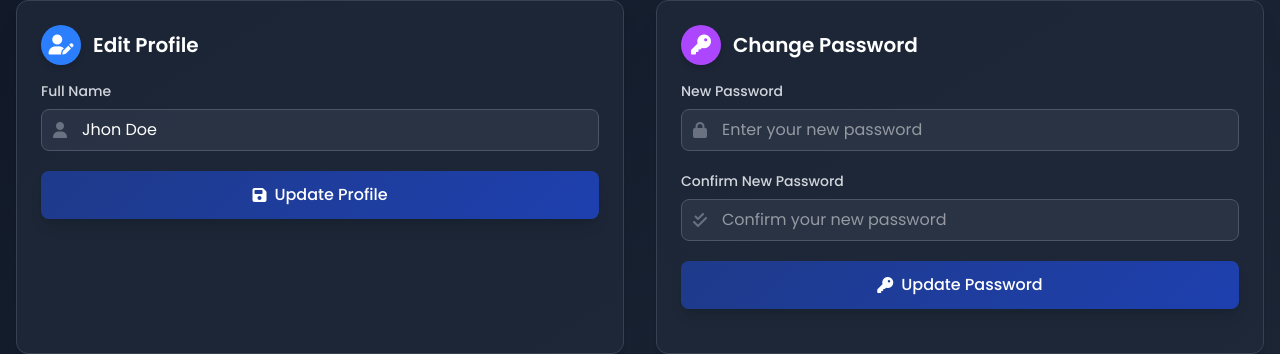
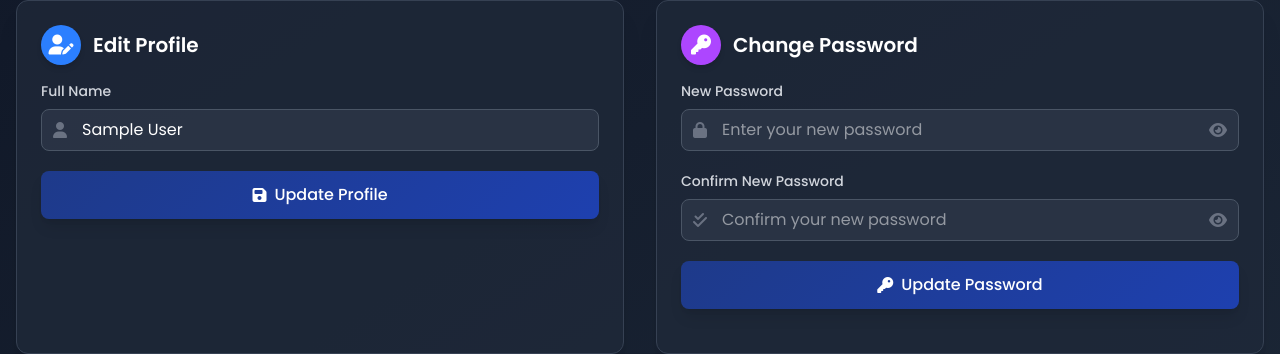
Before and after one commit to fallennsyahid/contact-management, a React (Vite) app: page /profile in a window 1280 px wide. Shown: the part 148-502 px from the top of the page. Built offline with nearby package versions, Linux system fonts and the light colour scheme; no server answers; sample sign-in values are in the browser's storage.

Commit message:
update several function

```diff
--- a/src/App.jsx
+++ b/src/App.jsx
@@ -1,45 +1,52 @@
 import "./App.css";
 import "./main.css";
-import { Routes, Route, Router } from "react-router-dom";
+import { Routes, Route, Navigate } from "react-router-dom";
 import LoginPage from "./pages/Login";
 import RegisterPage from "./pages/Register";
 import PrivateRoute from "./router/PrivateRoute";
 import Dashboard from "./pages/Dashboard";
 import Profile from "./pages/Profile";
 import CreateContact from "./pages/CreateContact";
-import { Toaster } from "react-hot-toast";
 import DetailContact from "./pages/DetailContact";
 import EditContact from "./pages/EditContact";
 import AddAddress from "./pages/AddAddress";
 import EditAddress from "./pages/EditAddress";
 import NotFound404 from "./pages/404";
 import ServerError5xx from "./pages/5xx";
+import { Toaster } from "react-hot-toast";
+import { useAuth } from "./stores/Auth";
+import Loading from "./components/Loading";
 
 function App() {
+  const { loading } = useAuth();
+
+  if (loading) return <Loading />;
+
   return (
     <>
       <Toaster position="top-right" reverseOrder={false} />
 
       <Routes>
-        <Route path="/" element={<LoginPage />} />
+        <Route path="/" element={<Navigate to="/dashboard" />} />
+
+        <Route path="/dashboard" element={<Dashboard />} />
+
+        <Route path="/login" element={<LoginPage />} />
         <Route path="/register" element={<RegisterPage />} />
+
+        <Route element={<PrivateRoute />}>
           <Route path="/profile" element={<Profile />} />
           <Route path="/create-contact" element={<CreateContact />} />
           <Route path="/detail-contact" element={<DetailContact />} />
           <Route path="/edit-contact" element={<EditContact />} />
           <Route path="/add-address" element={<AddAddress />} />
           <Route path="/edit-address" element={<EditAddress />} />
+        </Route>
+
         <Route path="/404" element={<NotFound404 />} />
         <Route path="/5xx" element={<ServerError5xx />} />
 
-        <Route
-          path="/dashboard"
-          element={
-            <PrivateRoute>
-              <Dashboard />
-            </PrivateRoute>
-          }
-        />
+        <Route path="*" element={<NotFound404 />} />
       </Routes>
     </>
   );
--- a/src/components/CreateContactCard.jsx
+++ b/src/components/CreateContactCard.jsx
@@ -1,9 +1,28 @@
-import { Link } from "react-router-dom";
+import { Link, useNavigate } from "react-router-dom";
+import Swal from "sweetalert2";
 
-export default function CreateContactCard() {
+export default function CreateContactCard({ isLoggedIn }) {
+  const navigate = useNavigate();
+  const handleClick = () => {
+    if (!isLoggedIn) {
+      Swal.fire({
+        icon: "warning",
+        title: "Oops..",
+        text: "Login to add an address.",
+        confirmButtonText: "OK",
+        confirmButtonColor: "#CC0000",
+      });
+      return;
+    }
+    navigate("/create-contact");
+  };
+
   return (
-    <div className="bg-gray-800/80 rounded-xl overflow-hidden border-2 border-dashed border-gray-700 transition-all duration-300 ease-in-out hover:-translate-y-1 hover:shadow-xl">
-      <Link to="/create-contact" className="block p-6 h-full">
+    <div
+      onClick={handleClick}
+      className="bg-gray-800/80 cursor-pointer rounded-xl overflow-hidden border-2 border-dashed border-gray-700 transition-all duration-300 ease-in-out hover:-translate-y-1 hover:shadow-xl"
+    >
+      {/* <Link to="/create-contact" className="block p-6 h-full"> */}
       <div className="flex flex-col items-center justify-center h-full text-center">
         <div className="w-20 h-20 bg-gradient rounded-full flex justify-center items-center mb-5 shadow-lg transform transition-transform duration-300 hover:scale-110">
           <i className="fa-solid fa-user-plus text-3xl text-white"></i>
@@ -13,7 +32,7 @@ export default function CreateContactCard() {
         </h1>
         <p className="text-gray-300">Add a new contact to your list</p>
       </div>
-      </Link>
+      {/* </Link> */}
     </div>
   );
 }
--- /dev/null
+++ b/src/components/Loading.jsx
@@ -0,0 +1,5 @@
+const Loading = () => {
+  return <div className="loader"></div>;
+};
+
+export default Loading;
--- a/src/components/Navbar.jsx
+++ b/src/components/Navbar.jsx
@@ -3,7 +3,7 @@ import { Link } from "react-router-dom";
 import { useAuth } from "../stores/Auth";
 
 export default function Navbar() {
-  const { logout } = useAuth();
+  const { user, logout } = useAuth();
 
   return (
     <header className="bg-gradient shadow-lg">
@@ -17,6 +17,8 @@ export default function Navbar() {
         </Link>
         <nav>
           <ul className="flex space-x-6">
+            {user ? (
+              <>
                 <li>
                   <Link
                     to="/profile"
@@ -35,6 +37,18 @@ export default function Navbar() {
                     <span>Logout</span>
                   </button>
                 </li>
+              </>
+            ) : (
+              <li>
+                <Link
+                  to="/login"
+                  className="text-gray-100 hover:text-white flex items-center transition-colors duration-200"
+                >
+                  <i className="fas fa-user-circle mr-2"></i>
+                  <span>Login</span>
+                </Link>
+              </li>
+            )}
           </ul>
         </nav>
       </div>
--- a/src/components/SearchForm.jsx
+++ b/src/components/SearchForm.jsx
@@ -44,6 +44,10 @@ export default function SearchForm() {
         ref={searchFormRef}
         className="mt-4"
         style={{
+          maxHeight: "0px",
+          opacity: 0,
+          marginTop: 0,
+          overflow: "hidden",
           transition:
             "max-height 0.3s ease-in-out, opacity 0.3s ease-in-out, margin 0.3s ease-in-out",
         }}
--- a/src/main.css
+++ b/src/main.css
@@ -11,3 +11,28 @@ input[type="number"]::-webkit-inner-spin-button {
   appearance: none;
   margin: 0;
 }
+
+.loader {
+  width: 15px;
+  aspect-ratio: 1;
+  border-radius: 50%;
+  animation: l5 1s infinite linear alternate;
+}
+@keyframes l5 {
+  0% {
+    box-shadow: 20px 0 #000, -20px 0 #0002;
+    background: #000;
+  }
+  33% {
+    box-shadow: 20px 0 #000, -20px 0 #0002;
+    background: #0002;
+  }
+  66% {
+    box-shadow: 20px 0 #0002, -20px 0 #000;
+    background: #0002;
+  }
+  100% {
+    box-shadow: 20px 0 #0002, -20px 0 #000;
+    background: #000;
+  }
+}
--- a/src/pages/Profile.jsx
+++ b/src/pages/Profile.jsx
@@ -1,7 +1,13 @@
+import { useState } from "react";
 import Footer from "../components/Footer";
 import Navbar from "../components/Navbar";
+import { useAuth } from "../stores/Auth";
 
 export default function Profile() {
+  const { user } = useAuth();
+
+  const [showNewPassword, setShowNewPassword] = useState(false);
+  const [showConfirmPassword, setShowConfirmPassword] = useState(false);
   return (
     <>
       <Navbar />
@@ -12,7 +18,6 @@ export default function Profile() {
         </div>
 
         <div className="grid grid-cols-1 md:grid-cols-2 gap-8">
-          {/* Form 1: Edit Name */}
           <div className="bg-gray-800/80 border border-gray-700 rounded-xl shadow-xl overflow-hidden transition-all duration-300 ease-in-out hover:-translate-y-1">
             <div className="p-6">
               <div className="flex items-center mb-4">
@@ -24,6 +29,7 @@ export default function Profile() {
                 </h2>
               </div>
 
+              {/* Form 1: Edit Name */}
               <form>
                 <div className="mb-5">
                   <label
@@ -41,7 +47,7 @@ export default function Profile() {
                       name="name"
                       id="name"
                       placeholder="Enter your full name"
-                      value="Jhon Doe"
+                      value={user.displayName}
                       required
                       className="w-full pl-10 pr-3 py-2 bg-gray-700/50 border border-gray-600 text-white rounded-lg focus:outline-none focus:ring-2 focus:ring-blue-500 focus:border-blue-500 transition-all duration-200"
                     />
@@ -84,8 +90,18 @@ export default function Profile() {
                     <div className="absolute inset-y-0 left-0 pl-3 flex items-center pointer-events-auto">
                       <i className="fa-solid fa-lock text-gray-500"></i>
                     </div>
+                    <div
+                      className="absolute inset-y-0 right-0 pr-3 flex items-center cursor-pointer"
+                      onClick={() => setShowNewPassword((prev) => !prev)}
+                    >
+                      <i
+                        className={`fas ${
+                          showNewPassword ? "fa-eye-slash" : "fa-eye"
+                        } text-gray-500`}
+                      ></i>
+                    </div>
                     <input
-                      type="text"
+                      type={showNewPassword ? "text" : "password"}
                       name="new_password"
                       id="new_password"
                       placeholder="Enter your new password"
@@ -106,8 +122,18 @@ export default function Profile() {
                     <div className="absolute inset-y-0 left-0 pl-3 flex items-center pointer-events-auto">
                       <i className="fa-solid fa-check-double text-gray-500"></i>
                     </div>
+                    <div
+                      className="absolute inset-y-0 right-0 pr-3 flex items-center cursor-pointer"
+                      onClick={() => setShowConfirmPassword((prev) => !prev)}
+                    >
+                      <i
+                        className={`fas ${
+                          showConfirmPassword ? "fa-eye-slash" : "fa-eye"
+                        } text-gray-500`}
+                      ></i>
+                    </div>
                     <input
-                      type="text"
+                      type={showConfirmPassword ? "text" : "password"}
                       name="confirm_password"
                       id="confirm_password"
                       placeholder="Confirm your new password"
--- a/src/router/PrivateRoute.jsx
+++ b/src/router/PrivateRoute.jsx
@@ -1,11 +1,13 @@
+import { Navigate, Outlet } from "react-router-dom";
 import { useAuth } from "../stores/Auth";
+import Loading from "../components/Loading";
 
-const PrivateRoute = ({ children }) => {
+const PrivateRoute = () => {
   const { user, loading } = useAuth();
 
-  if (loading) return <div>Loading...</div>;
+  if (loading) return <Loading />;
 
-  return user ? children : <Navigate to="/" />;
+  return user ? <Outlet /> : <Navigate to="/login" replace />;
 };
 
 export default PrivateRoute;
```
Lines whose indentation alone changed are shown as unchanged.
